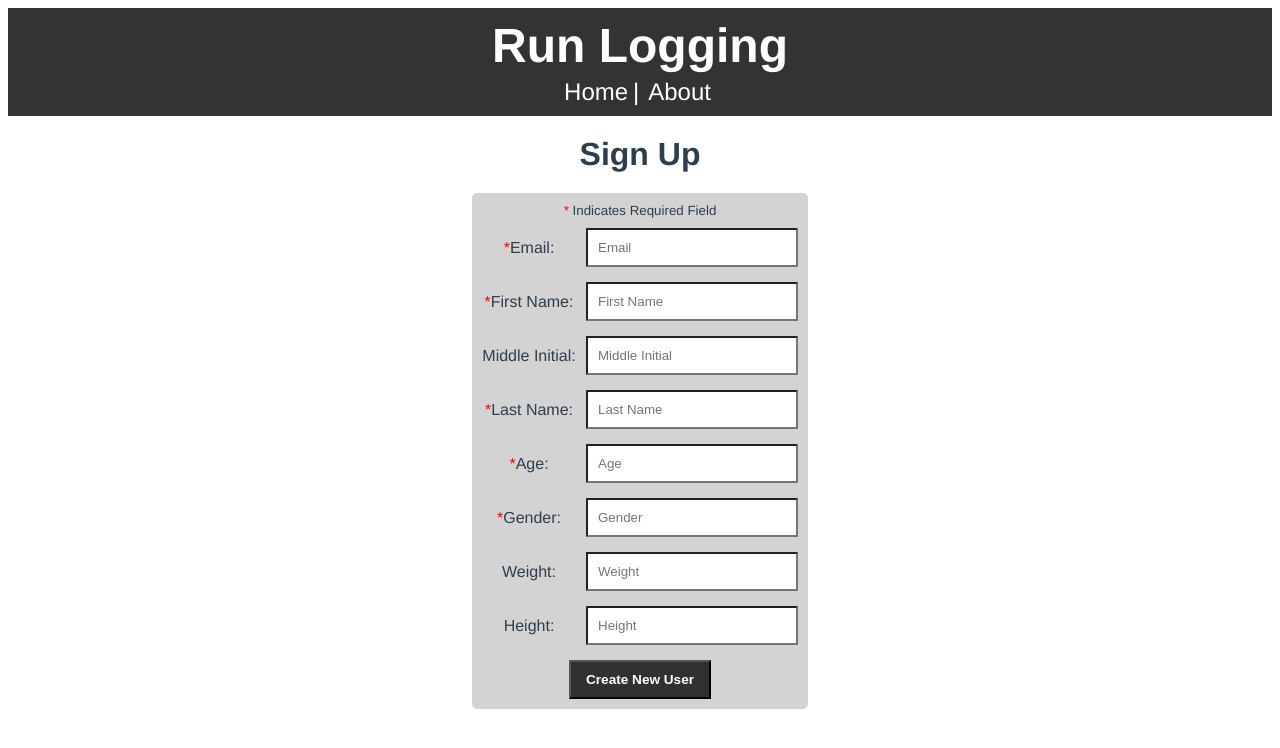
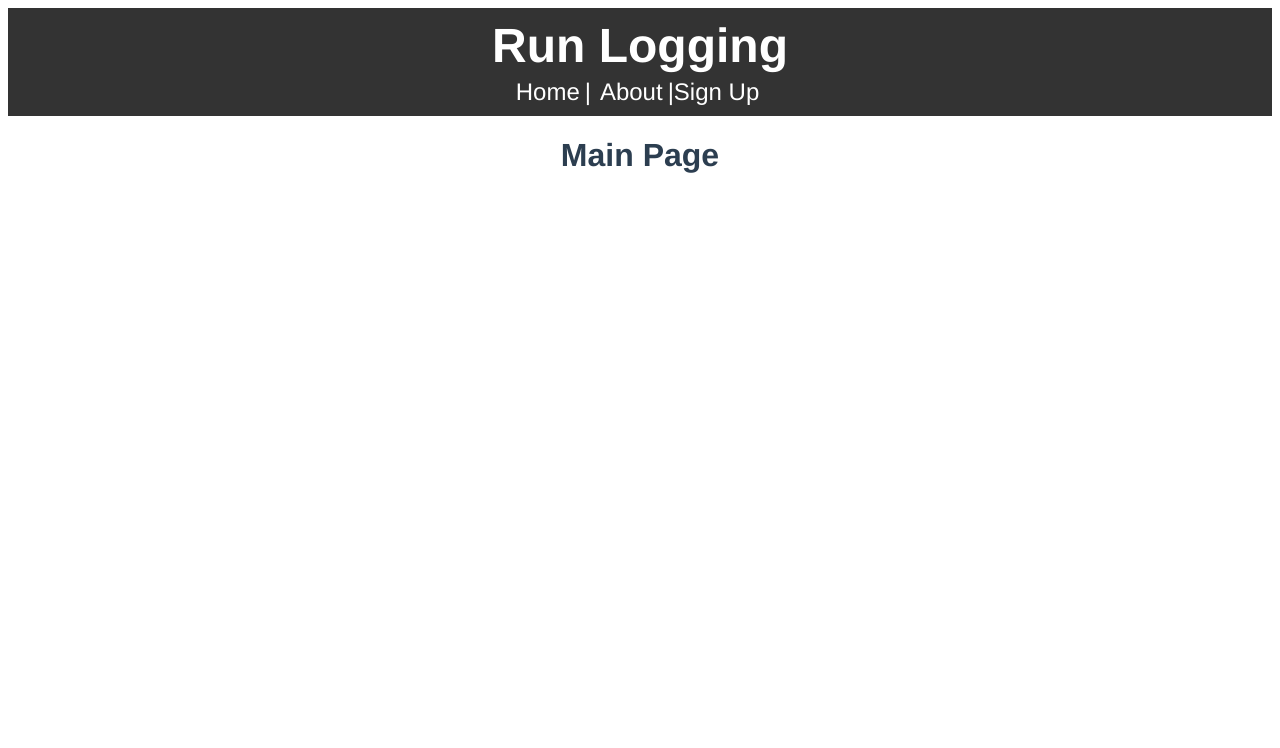
Before and after one commit to chris-jantzen/Run-Logging, a Vue app in the folder client/: page / in a window 1280 px wide. Shown: the top 748 px of the page. Built offline with nearby package versions, Linux system fonts and the light colour scheme.

Commit message:
added sign up page, moving it out of the main page route

```diff
--- a/client/src/components/MainPage.vue
+++ b/client/src/components/MainPage.vue
@@ -1,147 +1,11 @@
 <template>
   <div class="container">
-    <h1>Sign Up</h1>
-    <div class="create-user">
-      <small>
-        <span class="red">*</span> Indicates Required Field
-      </small>
-      <div class="input-box">
-        <label for="create-user">
-          <span class="red">*</span>Email:
-        </label>
-        <input type="text" class="input-box" v-model="email" placeholder="Email">
-      </div>
-      <div class="input-box">
-        <label for="create-user">
-          <span class="red">*</span>First Name:
-        </label>
-        <input type="text" class="input-box" v-model="firstName" placeholder="First Name">
-      </div>
-      <div class="input-box">
-        <label for="create-user">Middle Initial:</label>
-        <input type="text" class="input-box" v-model="middleInitial" placeholder="Middle Initial">
-      </div>
-      <div class="input-box">
-        <label for="create-user">
-          <span class="red">*</span>Last Name:
-        </label>
-        <input type="text" class="input-box" v-model="lastName" placeholder="Last Name">
-      </div>
-      <div class="input-box">
-        <label for="create-user">
-          <span class="red">*</span>Age:
-        </label>
-        <input type="text" class="input-box" v-model="age" placeholder="Age">
-      </div>
-      <div class="input-box">
-        <label for="create-user">
-          <span class="red">*</span>Gender:
-        </label>
-        <input type="text" class="input-box" v-model="gender" placeholder="Gender">
-      </div>
-      <div class="input-box">
-        <label for="create-user">Weight:</label>
-        <input type="text" class="input-box" v-model="weight" placeholder="Weight">
-      </div>
-      <div class="input-box">
-        <label for="create-user">Height:</label>
-        <input type="text" class="input-box" v-model="height" placeholder="Height">
-      </div>
-      <button v-on:click="addUser" class="submit">Create New User</button>
-    </div>
+    <h1>Main Page</h1>
   </div>
 </template>
 
 <script>
-import UserService from "../UserService";
-
 export default {
-  name: "MainPage",
-  data() {
-    return {
-      firstName: "",
-      middleInitial: "",
-      lastName: "",
-      email: "",
-      age: null,
-      gender: "",
-      weight: null,
-      height: "",
-      error: ""
-    };
-  },
-  methods: {
-    async addUser() {
-      const user = {
-        firstName: this.firstName,
-        middleInitial: this.middleInitial,
-        lastName: this.lastName,
-        email: this.email,
-        age: this.age,
-        gender: this.gender,
-        weight: this.weight,
-        height: this.height
-      };
-      await UserService.CreateUser(user);
-    }
-  }
+  name: "MainPage"
 };
 </script>
-
-<style lang="scss" scoped>
-.create-user {
-  display: flex;
-  flex-direction: column;
-  align-items: center;
-  margin: auto;
-  width: 25%;
-  background-color: lightgray;
-  border-radius: 5px;
-  padding: 10px;
-
-  .input-box {
-    width: 100%;
-    display: flex;
-    justify-content: center;
-    align-items: center;
-    margin: 5px;
-
-    input {
-      flex: 2;
-      justify-content: flex-end;
-      padding: 10px 10px;
-      margin: 5px 0px 0px 10px;
-      border-radius: 1px;
-    }
-
-    label {
-      flex: 1;
-      margin-top: 5px;
-    }
-  }
-
-  .submit {
-    background-color: #303133;
-    color: #fff;
-    font-weight: bold;
-    font-size: 0.85rem;
-    font-family: Arial, Helvetica, sans-serif;
-    padding: 10px 15px 10px 15px;
-    margin-top: 10px;
-
-    &:hover {
-      background-color: #ccc;
-      color: #000;
-      cursor: pointer;
-    }
-  }
-}
-
-.red {
-  color: red;
-}
-
-h1 {
-  margin: 20px 0px;
-}
-</style>
--- a/client/src/components/layout/Header.vue
+++ b/client/src/components/layout/Header.vue
@@ -3,8 +3,10 @@
     <h1>Run Logging</h1>
     <div>
       <router-link class="link-item" to="/">Home</router-link>
-      <span id="bar-char">|</span>&nbsp;
+      <span class="bar-char">|</span>&nbsp;
       <router-link class="link-item" to="/about">About</router-link>
+      <span class="bar-char">|</span>
+      <router-link class="link-item" to="/sign-up">Sign Up</router-link>
     </div>
   </header>
 </template>
@@ -43,7 +45,7 @@ export default {
     font-size: 1.5rem;
   }
 
-  #bar-char {
+  .bar-char {
     font-size: 1.5rem;
   }
 }
--- a/client/src/router.js
+++ b/client/src/router.js
@@ -1,8 +1,9 @@
-import Vue from 'vue'
-import Router from 'vue-router'
-import Home from './views/Home.vue'
+import Vue from 'vue';
+import Router from 'vue-router';
+import Home from './views/Home.vue';
+import SignUp from './views/SignUp.vue';
 
-Vue.use(Router)
+Vue.use(Router);
 
 export default new Router({
   routes: [
@@ -17,7 +18,13 @@ export default new Router({
       // route level code-splitting
       // this generates a separate chunk (about.[hash].js) for this route
       // which is lazy-loaded when the route is visited.
-      component: () => import(/* webpackChunkName: "about" */ './views/About.vue')
+      component: () =>
+        import(/* webpackChunkName: "about" */ './views/About.vue')
+    },
+    {
+      path: '/sign-up',
+      name: 'sign-up',
+      component: SignUp
     }
   ]
-})
+});
```
